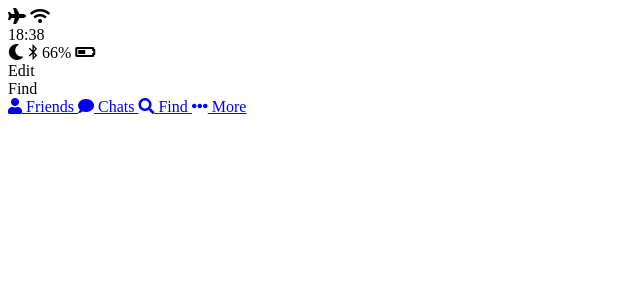
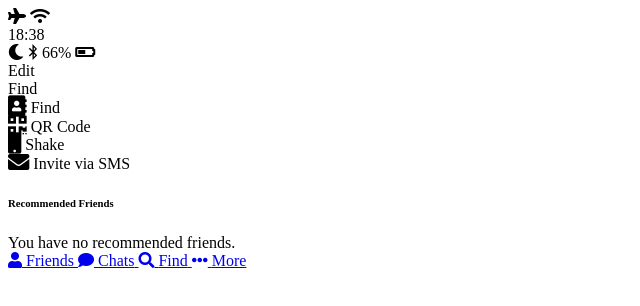
Before and after one commit to GlenJeong87/kakao-clone, a plain HTML site: page find.html in a window 1280 px wide. Shown: the whole page, without its empty margins (0-640 px from the left). Drawn offline with Linux system fonts and the light colour scheme.

Commit message:
find is done!

```diff
--- a/find.html
+++ b/find.html
@@ -38,7 +38,45 @@
 
         </div>
     </header>
-      <nav class="tab-bar">
+    <main class="find">
+        <section class="find_options">
+            <div class="find_option">
+                <i class="fa fa-address-book fa-lg"></i>
+                <span class="find_option-title">
+                    Find
+                </span>
+            </div>
+            <div class="find_option">
+                <i class="fa fa-qrcode fa-lg"></i>
+                <span class="find_option-title">
+                    QR Code
+                </span>
+            </div>
+            <div class="find_option">
+                <i class="fa fa-mobile fa-lg"></i>
+                <span class="find_option-title">
+                    Shake
+                </span>
+            </div>
+            <div class="find_option">
+                <i class="fa fa-envelope fa-lg"></i>
+                <span class="find_option-title">
+                    Invite via SMS
+                </span>
+            </div>
+        </section>
+        <section class="find_recommended">
+            <header>
+                <h6 class="recommended_title">Recommended Friends</h6>
+            </header>
+            <div class="recommended_none">
+                <span class="recommended_text">
+                    You have no recommended friends.
+                </span>
+            </div>
+        </section>
+    </main>
+    <nav class="tab-bar">
         <a href="index.html" class="tab-bar_tab">
             <i class="fa fa-user"></i>
             <span class="tab-bbar-title">Friends</span>
```
